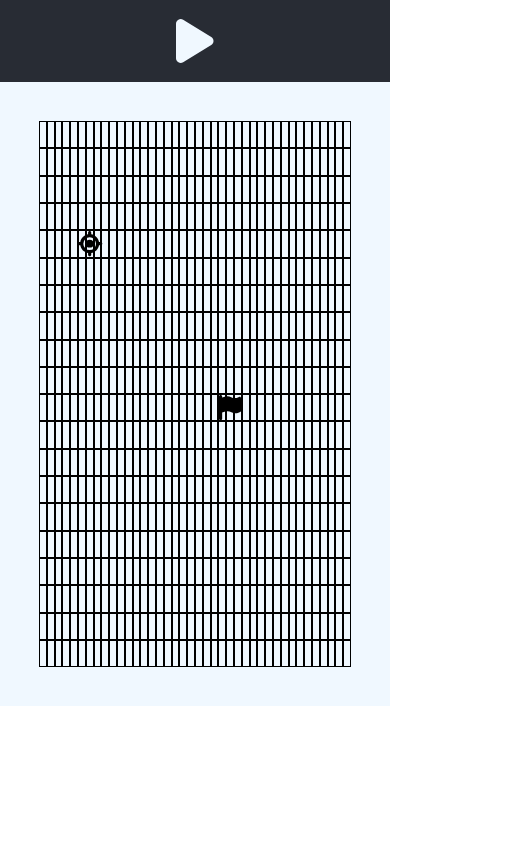
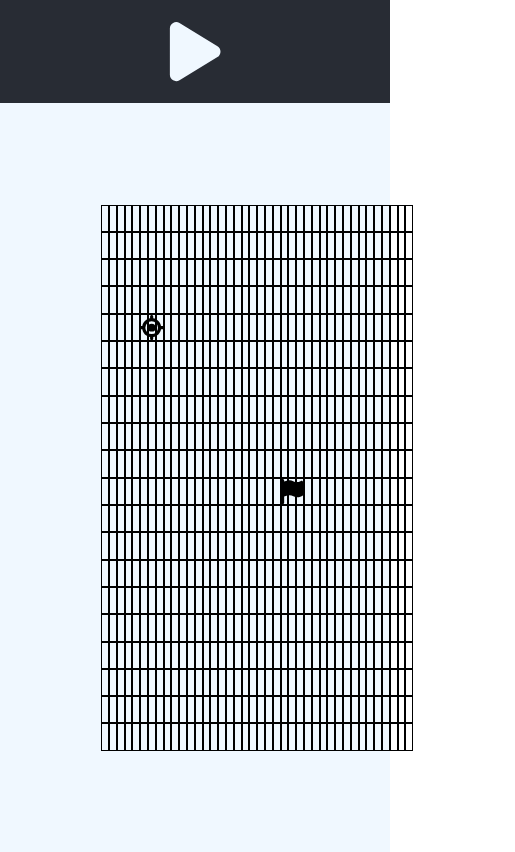
Before and after one commit to Zsoltbanyai/pathfinding-react, a React (Create React App) app: page / in a window 390 px wide. Shown: the whole page, 515 px wide, since content can reach past the window. Built offline with nearby package versions, Linux system fonts and the light colour scheme.

Commit message:
make some UI elements responsive in size

```diff
--- a/src/pathfinding/grid/Grid.css
+++ b/src/pathfinding/grid/Grid.css
@@ -2,6 +2,6 @@
 .grid {
     display: grid;
     margin: auto;
-    padding: 10%;
+    padding: 12vb;
     grid-gap: 0;
 }
--- a/src/pathfinding/navbar/Navbar.css
+++ b/src/pathfinding/navbar/Navbar.css
@@ -1,14 +1,15 @@
 .navbar {
     background-color: #282c34;
     position: sticky;
+    z-index: 1;
     top: 0;
     height: max-content;
 }
 
 .icon {
-    font-size: 50px;
+    font-size: 8vb;
     color: aliceblue;
-    padding: 15px;
+    padding: 2vb;
 }
 
 .button.play-button {
--- a/src/pathfinding/node/Node.css
+++ b/src/pathfinding/node/Node.css
@@ -7,11 +7,13 @@
 }
 
 .node .start-icon {
+    z-index: 0;
     font-size: 3vb;
     animation: grow 0.3s ease-in-out forwards;
 }
 
 .node .end-icon {
+    z-index: 0;
     font-size: 3vb;
     animation: grow 0.3s ease-in-out forwards;
 }
```
